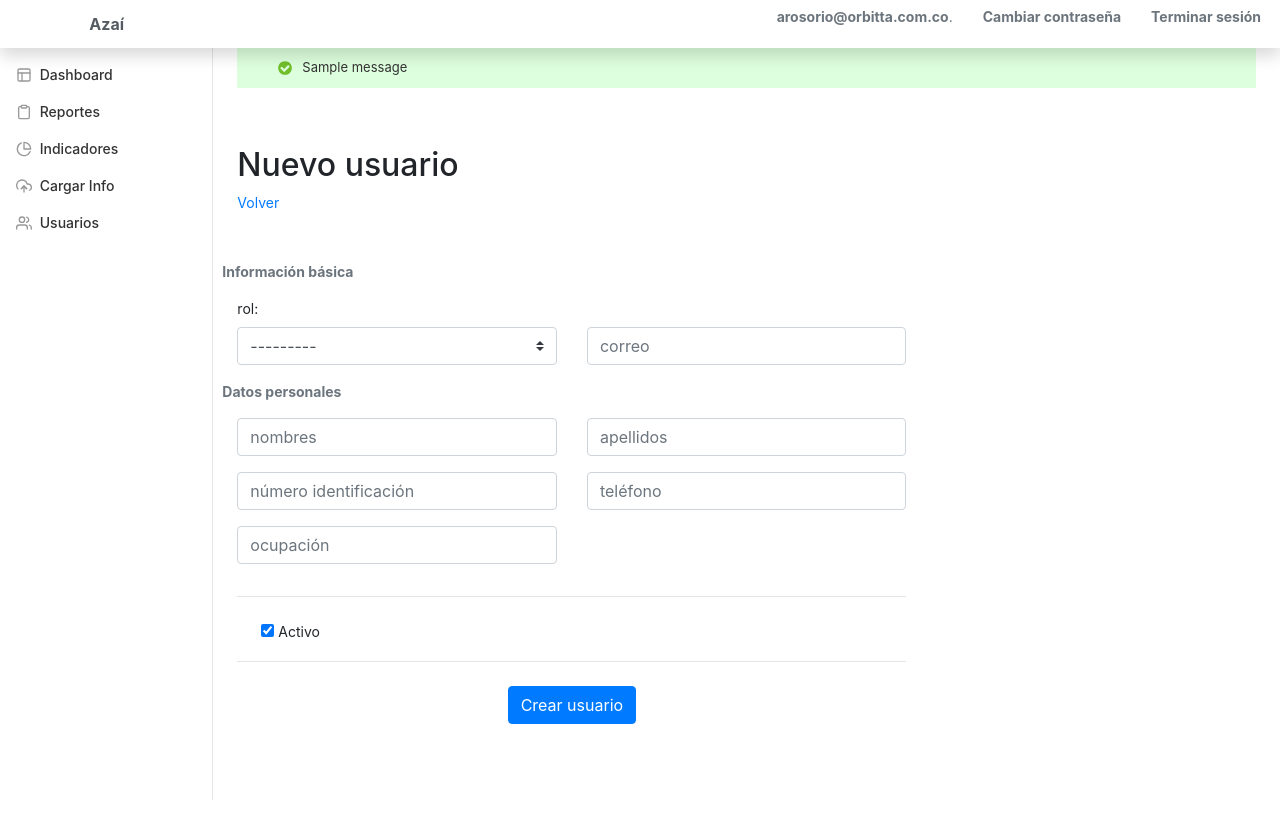
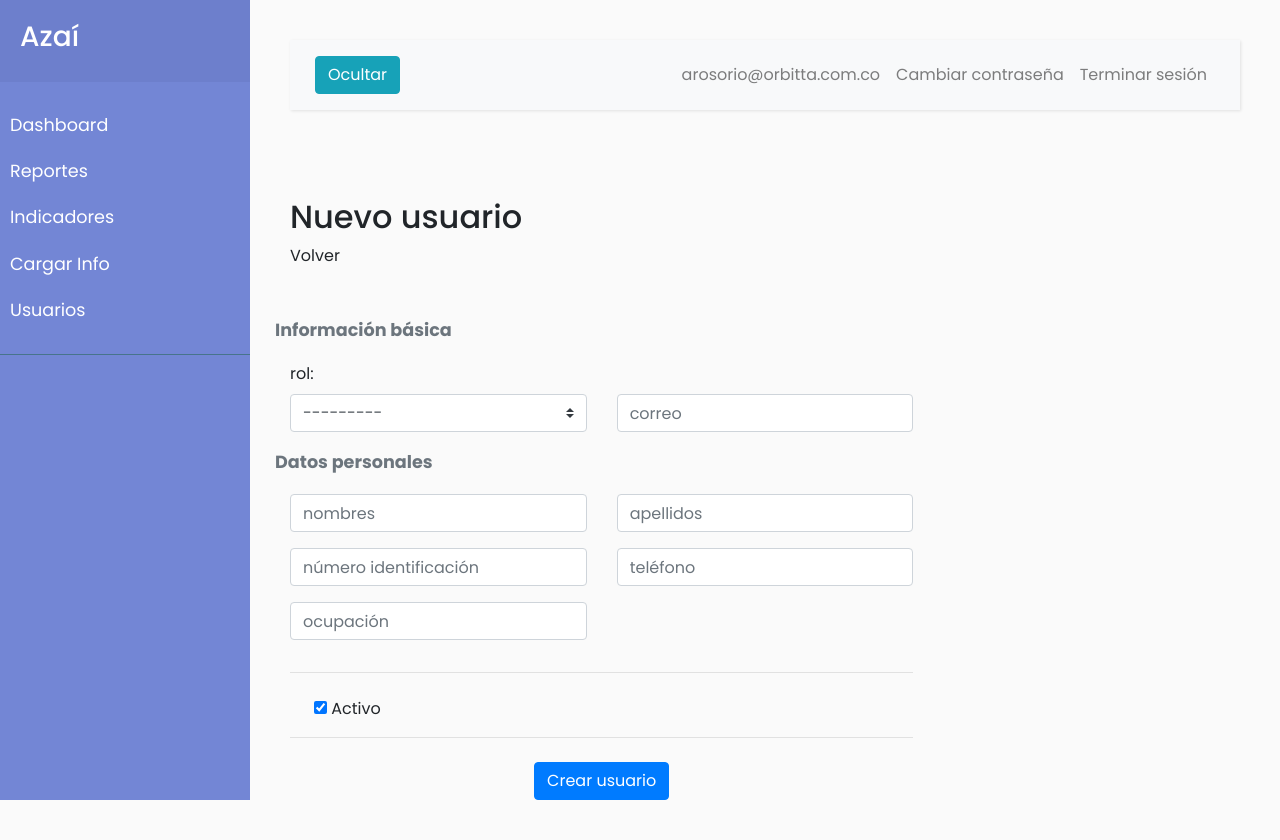
Before and after one commit to tactusoft/azai, a Django app: page /azai/usuarios/new in a window 1280 px wide. Before the commit the page ends 800 px from the top, so only its background shows below. Run offline with Django 3.2, Linux system fonts and the light colour scheme; a user stored in the database is signed in; tables that the repository leaves empty hold one stand-in row (values such as "Sample post"); one stand-in notice (Sample message) is shown; some libraries are stand-ins or nearby versions.

Commit message:
Cambio de Template

```diff
--- a/static/css/cuentas.css
+++ b/static/css/cuentas.css
@@ -51,3 +51,7 @@ form img {
 form button {
   margin-bottom: 10px;
 }
+
+#content {
+  width: 100% !important;
+}
--- a/static/css/styles.css
+++ b/static/css/styles.css
@@ -1,248 +1,187 @@
+/*
+    DEMO STYLE
+*/
+
+@import "https://fonts.googleapis.com/css?family=Poppins:300,400,500,600,700";
 body {
-    font-size: .875rem;
+    font-family: 'Poppins', sans-serif;
+    background: #fafafa;
 }
 
-.feather {
-    width: 16px;
-    height: 16px;
-    vertical-align: text-bottom;
-}
-
-/*
- * Sidebar
- */
-
-.sidebar {
-    position: fixed;
-    top: 0;
-    bottom: 0;
-    left: 0;
-    z-index: 100;
-    /* Behind the navbar */
-    padding: 48px 0 0;
-    /* Height of navbar */
-    box-shadow: inset -1px 0 0 rgba(0, 0, 0, .1);
-}
-
-.sidebar-sticky {
-    position: relative;
-    top: 0;
-    height: calc(100vh - 48px);
-    padding-top: .5rem;
-    overflow-x: hidden;
-    overflow-y: auto;
-    /* Scrollable contents if viewport is shorter than content. */
-}
-
-.sidebar-nav {
-    margin-top: 20px;
-    padding: 0;
-    list-style: none;
-}
-
-@supports ((position: -webkit-sticky) or (position: sticky)) {
-    .sidebar-sticky {
-        position: -webkit-sticky;
-        position: sticky;
-    }
-}
-
-.sidebar .nav-link {
-    font-weight: 500;
-    color: #333;
-}
-
-.sidebar .nav-link .feather {
-    margin-right: 4px;
+p {
+    font-family: 'Poppins', sans-serif;
+    font-size: 1.1em;
+    font-weight: 300;
+    line-height: 1.7em;
     color: #999;
 }
 
-.sidebar .nav-link.active {
-    color: #007bff;
+a,
+a:hover,
+a:focus {
+    color: inherit;
+    text-decoration: none;
+    transition: all 0.3s;
 }
 
-.sidebar .nav-link:hover .feather,
-.sidebar .nav-link.active .feather {
-    color: inherit;
+.navbar {
+    padding: 15px 10px;
+    background: #fff;
+    border: none;
+    border-radius: 0;
+    margin-bottom: 40px;
+    box-shadow: 1px 1px 3px rgba(0, 0, 0, 0.1);
 }
 
-.sidebar-heading {
-    font-size: .75rem;
-    text-transform: uppercase;
+.navbar-btn {
+    box-shadow: none;
+    outline: none !important;
+    border: none;
 }
 
-/*
- * Content
- */
-
-[role="main"] {
-    padding-top: 48px;
-    /* Space for fixed navbar */
+.line {
+    width: 100%;
+    height: 1px;
+    border-bottom: 1px dashed #ddd;
+    margin: 40px 0;
 }
 
-/*
- * Navbar
- */
+/* ---------------------------------------------------
+    SIDEBAR STYLE
+----------------------------------------------------- */
 
-.navbar-brand {
-    padding-top: .75rem;
-    padding-bottom: .75rem;
-    font-size: 1rem;
-    background-color: rgba(0, 0, 0, .25);
-    box-shadow: inset -1px 0 0 rgba(0, 0, 0, 0);
+.wrapper {
+    display: flex;
+    width: 100%;
 }
 
-.navbar .form-control {
-    padding: .75rem 1rem;
-    border-width: 0;
-    border-radius: 0;
+#sidebar {
+    width: 250px;
+    position: fixed;
+    top: 0;
+    left: 0;
+    height: 100vh;
+    z-index: 999;
+    background: #7386D5;
+    color: #fff;
+    transition: all 0.3s;
 }
 
-.form-control-dark {
-    color: #fff;
-    background-color: rgba(255, 255, 255, .1);
-    border-color: rgba(255, 255, 255, .1);
+#sidebar.active {
+    margin-left: -250px;
 }
 
-.form-control-dark:focus {
-    border-color: transparent;
-    box-shadow: 0 0 0 3px rgba(255, 255, 255, .25);
+#sidebar .sidebar-header {
+    padding: 20px;
+    background: #6d7fcc;
 }
 
-/*
- * Utilities
- */
-
-.border-top {
-    border-top: 1px solid #e5e5e5;
+#sidebar ul.components {
+    padding: 20px 0;
+    border-bottom: 1px solid #47748b;
 }
 
-.border-bottom {
-    border-bottom: 1px solid #e5e5e5;
+#sidebar ul p {
+    color: #fff;
+    padding: 10px;
 }
 
-.avatar {
-    vertical-align: middle;
-    width: 70px;
-    height: 70px;
-    border-radius: 50%;
+#sidebar ul li a {
+    padding: 10px;
+    font-size: 1.1em;
+    display: block;
 }
 
-.table-hover>tbody>tr:hover>td,
-.table-hover>tbody>tr:hover>th {
-    background-color: rgba(0, 173, 255, .54);
-    color: #000000;
-}
-
-.bg-info {
-    background-color: rgba(0, 173, 255, .54) !important;
-}
-
-
-/* MESSAGES & ERRORS */
-
-ul.messagelist {
-    padding: 0;
-    margin: 0;
-}
-
-ul.messagelist li {
-    display: block;
-    font-weight: 400;
-    font-size: 13px;
-    padding: 10px 10px 10px 65px;
-    margin: 0 0 10px 0;
-    background: #dfd url(../images/icon-yes.svg) 40px 12px no-repeat;
-    background-size: 16px auto;
-    color: #333;
-}
-
-ul.messagelist li.warning {
-    background: #ffc url(../images/icon-alert.svg) 40px 14px no-repeat;
-    background-size: 14px auto;
-}
-
-ul.messagelist li.error {
-    background: #ffefef url(../images/icon-no.svg) 40px 12px no-repeat;
-    background-size: 16px auto;
-}
-
-.errornote {
-    font-size: 14px;
-    font-weight: 700;
-    display: block;
-    padding: 10px 12px;
-    margin: 0 0 10px 0;
-    color: #ba2121;
-    border: 1px solid #ba2121;
-    border-radius: 4px;
-    background-color: #fff;
-    background-position: 5px 12px;
-}
-
-ul.errorlist {
-    margin: 0 0 4px;
-    padding: 0;
-    color: #ba2121;
+#sidebar ul li a:hover {
+    color: #7386D5;
     background: #fff;
 }
 
-ul.errorlist li {
-    font-size: 13px;
-    display: block;
-    margin-bottom: 4px;
+#sidebar ul li.active>a,
+a[aria-expanded="true"] {
+    color: #fff;
+    background: #6d7fcc;
 }
 
-ul.errorlist li:first-child {
-    margin-top: 0;
+a[data-toggle="collapse"] {
+    position: relative;
 }
 
-ul.errorlist li a {
-    color: inherit;
-    text-decoration: underline;
+.dropdown-toggle::after {
+    display: block;
+    position: absolute;
+    top: 50%;
+    right: 20px;
+    transform: translateY(-50%);
 }
 
-td ul.errorlist {
-    margin: 0;
-    padding: 0;
+ul ul a {
+    font-size: 0.9em !important;
+    padding-left: 30px !important;
+    background: #6d7fcc;
 }
 
-td ul.errorlist li {
-    margin: 0;
+ul.CTAs {
+    padding: 20px;
 }
 
-.form-row.errors {
-    margin: 0;
-    border: none;
-    border-bottom: 1px solid #eee;
-    background: none;
+ul.CTAs a {
+    text-align: center;
+    font-size: 0.9em !important;
+    display: block;
+    border-radius: 5px;
+    margin-bottom: 5px;
 }
 
-.form-row.errors ul.errorlist li {
-    padding-left: 0;
+a.download {
+    background: #fff;
+    color: #7386D5;
 }
 
-.errors input, .errors select, .errors textarea {
-    border: 1px solid #ba2121;
+a.article,
+a.article:hover {
+    background: #6d7fcc !important;
+    color: #fff !important;
 }
 
-div.system-message {
-    background: #ffc;
-    margin: 10px;
-    padding: 6px 8px;
-    font-size: .8em;
+/* ---------------------------------------------------
+    CONTENT STYLE
+----------------------------------------------------- */
+
+#content {
+    width: calc(100% - 250px);
+    padding: 40px;
+    min-height: 100vh;
+    transition: all 0.3s;
+    position: absolute;
+    top: 0;
+    right: 0;
 }
 
-div.system-message p.system-message-title {
-    padding: 4px 5px 4px 25px;
-    margin: 0;
-    color: #c11;
-    background: #ffefef url(../images/icon-no.svg) 5px 5px no-repeat;
+#content.active {
+    width: 100%;
 }
 
-.description {
-    font-size: 12px;
-    padding: 5px 0 0 12px;
+/* ---------------------------------------------------
+    MEDIAQUERIES
+----------------------------------------------------- */
+
+@media (max-width: 768px) {
+    #sidebar {
+        margin-left: -250px;
+    }
+    #sidebar.active {
+        margin-left: 0;
+    }
+    #content {
+        width: 100%;
+    }
+    #content.active {
+        width: calc(100% - 250px);
+    }
+    #sidebarCollapse span {
+        display: none;
+    }
 }
 
 .numberCircle {
@@ -255,4 +194,4 @@ div.system-message p.system-message-title {
     color: #fff;
     text-align: center;
     font: 20px Arial, sans-serif;
-  }
+}
--- a/templates/base.html
+++ b/templates/base.html
@@ -60,6 +60,8 @@
 
     {% block css_site %}
     <link rel="stylesheet" href="{% static 'css/styles.css' %}">
+    <!-- Scrollbar Custom CSS -->
+    <link rel="stylesheet" href="https://cdnjs.cloudflare.com/ajax/libs/malihu-custom-scrollbar-plugin/3.1.5/jquery.mCustomScrollbar.min.css">
     {% endblock css_site %}
 
     {% block css %}
@@ -69,89 +71,79 @@
     {% endblock extrahead %}
 </head>
 
-<body class="{% block body_class %}bg-blue{% endblock body_class %}">
-    {% block topbar %}
-    <nav class="{% block topbar_class %}navbar fixed-top flex-md-nowrap navbar-expand-lg navbar-white bg-white shadow p-0{% endblock topbar_class %}">
-      <a class="navbar-brand bg-white col-sm-3 col-md-2 text-center font-weight-bold text-secondary" href="{% url 'home' %}">{% block brand %}Azaí{% endblock brand %}</a>
+<body>
+  <div class="wrapper">
 
-      <button class="navbar-toggler" type="button" data-toggle="collapse" data-target="#navbarSupportedContent" aria-controls="navbarSupportedContent"
-        aria-expanded="false" aria-label="Toggle navigation">
-        <span class="navbar-toggler-icon"></span>
+    {% if user.is_authenticated %}
+      <!-- Sidebar  -->
+      <nav id="sidebar">
+          <div class="sidebar-header">
+              <h3>Azaí</h3>
+          </div>
+
+          <ul class="list-unstyled components">
+              <li>
+                  <a href="#">Dashboard</a>
+              </li>
+              <li>
+                  <a href="#">Reportes</a>
+              </li>
+              <li>
+                  <a href="{% url "tipo_indicador_list" %}">Indicadores</a>
+              </li>
+              <li>
+                <a href="#">Cargar Info</a>
+              </li>
+              <li>
+                <a href="{% url "usuario_list" %}">Usuarios</a>
+              </li>
+          </ul>
+      </nav>
+    {% endif %}
+
+    <!-- Page Content  -->
+    <div id="content">
+
+        {% if user.is_authenticated %}
+          <nav class="navbar navbar-expand-lg navbar-light bg-light">
+              <div class="container-fluid">
+
+                  <button type="button" id="sidebarCollapse" class="btn btn-info">
+                      <i class="fas fa-align-left"></i>
+                      <span>Ocultar</span>
                   </button>
 
-      <div class="collapse navbar-collapse" id="navbarSupportedContent"></div>
-      {% if user.is_authenticated %}
-        <ul class="navbar-nav ml-auto">
-            <li class="nav-item text-nowrap">
-              {% block welcome_msg %}
-              <p class="col-sm-3 col-md-2 text-muted">
-                  <strong>{{ user.email }}</strong>.
-              </p>
-              {% endblock welcome_msg %}
+                  <button class="btn btn-dark d-inline-block d-lg-none ml-auto" type="button" data-toggle="collapse" data-target="#navbarSupportedContent" aria-controls="navbarSupportedContent" aria-expanded="false" aria-label="Toggle navigation">
+                      <i class="fas fa-align-justify"></i>
+                  </button>
+
+                  <div class="collapse navbar-collapse" id="navbarSupportedContent">
+                      <ul class="nav navbar-nav ml-auto">
+                          <li class="nav-item">
+                              <a class="nav-link" href="#">{{ user.email }}</a>
                           </li>
-          <li class="nav-item text-nowrap">
-              <a class="col-sm-3 col-md-2 font-weight-bold text-secondary" href="{% url 'password_change' %}">{% trans 'Change password' %}</a>
+                          <li class="nav-item">
+                              <a class="nav-link" href="{% url 'password_change' %}">{% trans 'Change password' %}</a>
                           </li>
-          <li class="nav-item text-nowrap">
-              <a class="col-sm-3 col-md-2 font-weight-bold text-secondary" href="{% url 'logout' %}">{% trans 'Log out' %}</a>
-          </li>
-          <li class="nav-item text-nowrap">
-              &nbsp;
+                          <li class="nav-item">
+                              <a class="nav-link" href="{% url 'logout' %}">{% trans 'Log out' %}</a>
                           </li>
                       </ul>
-      {% else %}
-        <ul class="navbar-nav">
-          <li class="nav-item text-nowrap">
-            <a class="col-sm-3 col-md-2 font-weight-bold text-secondary" href="{% url 'login' %}">{% trans 'Log in' %}</a>
-          </li>
-        </ul>
-      {% endif %}
+                  </div>
               </div>
           </nav>
-    {% endblock topbar %}
+        {% endif %}
 
-    <!-- Container -->
         {% block container %}
-      <div class="container-fluid">
-        <div class="row">
-          {% block left_sidebar %}
-          <nav class="{% block left_sidebar_class %}col-md-2 d-none d-md-block bg-white sidebar{% endblock left_sidebar_class %}">
-            {% include 'base/left_sidebar.html'%}
-          </nav>
-          {% endblock left_sidebar %}
-
-          <main role="main" class="{% block main_class %}col-md-9 ml-sm-auto col-lg-10 px-4{% endblock main_class %}">
-            {% block messages %}
-              {% if messages %}
-                <ul class="{% block messages_class %}messagelist{% endblock messages_class %}">
-                  {% for message in messages %}
-                    <li{% if message.tags %} class="{{ message.tags }}"{% endif %}>{{ message|capfirst }}</li>
-                  {% endfor %}
-                </ul>
-              {% endif %}
-            {% endblock messages %}
+        {% endblock container %}
 
         {% block content %}
         {% endblock content %}
 
         {% block pagination %}
         {% endblock pagination %}
-          </main>
-
-          {% block right_sidebar %}
-          {% endblock right_sidebar %}
-
-          <br class="clear" />
-        </div>
-        <div class="row">
-          <!-- Footer -->
-          {% block footer %}
-          {% endblock %}
-          <!-- END Footer -->
     </div>
 </div>
-    {% endblock container %}
-    <!-- END Container -->
 
     <!-- javascript -->
     {% block javascript_core %}
--- a/templates/base/js.html
+++ b/templates/base/js.html
@@ -16,3 +16,20 @@
 <script>
     feather.replace()
 </script>
+
+<!-- jQuery Custom Scroller CDN -->
+<script src="https://cdnjs.cloudflare.com/ajax/libs/malihu-custom-scrollbar-plugin/3.1.5/jquery.mCustomScrollbar.concat.min.js"></script>
+
+<script type="text/javascript">
+    $(document).ready(function () {
+        $("#sidebar").mCustomScrollbar({
+            theme: "minimal"
+        });
+
+        $('#sidebarCollapse').on('click', function () {
+            $('#sidebar, #content').toggleClass('active');
+            $('.collapse.in').toggleClass('in');
+            $('a[aria-expanded=true]').attr('aria-expanded', 'false');
+        });
+    });
+</script>
--- a/templates/indicadores/indicador_list.html
+++ b/templates/indicadores/indicador_list.html
@@ -12,7 +12,8 @@
     {% endif %}
 
     {% block table %}
-    <table id="table" class="table table-hover" {% if table.attrs %} {{ table.attrs.as_html }}{% endif %}>
+    <div class="table-responsive">
+        <table id="table" class="table" {% if table.attrs %} {{ table.attrs.as_html }}{% endif %}>
             {% block table.thead %}
             <thead>
                 <tr>
@@ -72,6 +73,7 @@
             <tfoot></tfoot>
             {% endblock table.tfoot %}
         </table>
+    </div>
     {% endblock table %}
 
     {% if table.page %}
--- a/templates/indicadores/tipoindicador_list.html
+++ b/templates/indicadores/tipoindicador_list.html
@@ -12,6 +12,7 @@
     {% endif %}
 
     {% block table %}
+    <div class="table-responsive">
         <table id="table" class="table table-hover" {% if table.attrs %} {{ table.attrs.as_html }}{% endif %}>
             {% block table.thead %}
             <thead>
@@ -62,6 +63,7 @@
             <tfoot></tfoot>
             {% endblock table.tfoot %}
         </table>
+    </div>
     {% endblock table %}
 
     {% if table.page %}
```
Lines whose indentation alone changed are shown as unchanged.
